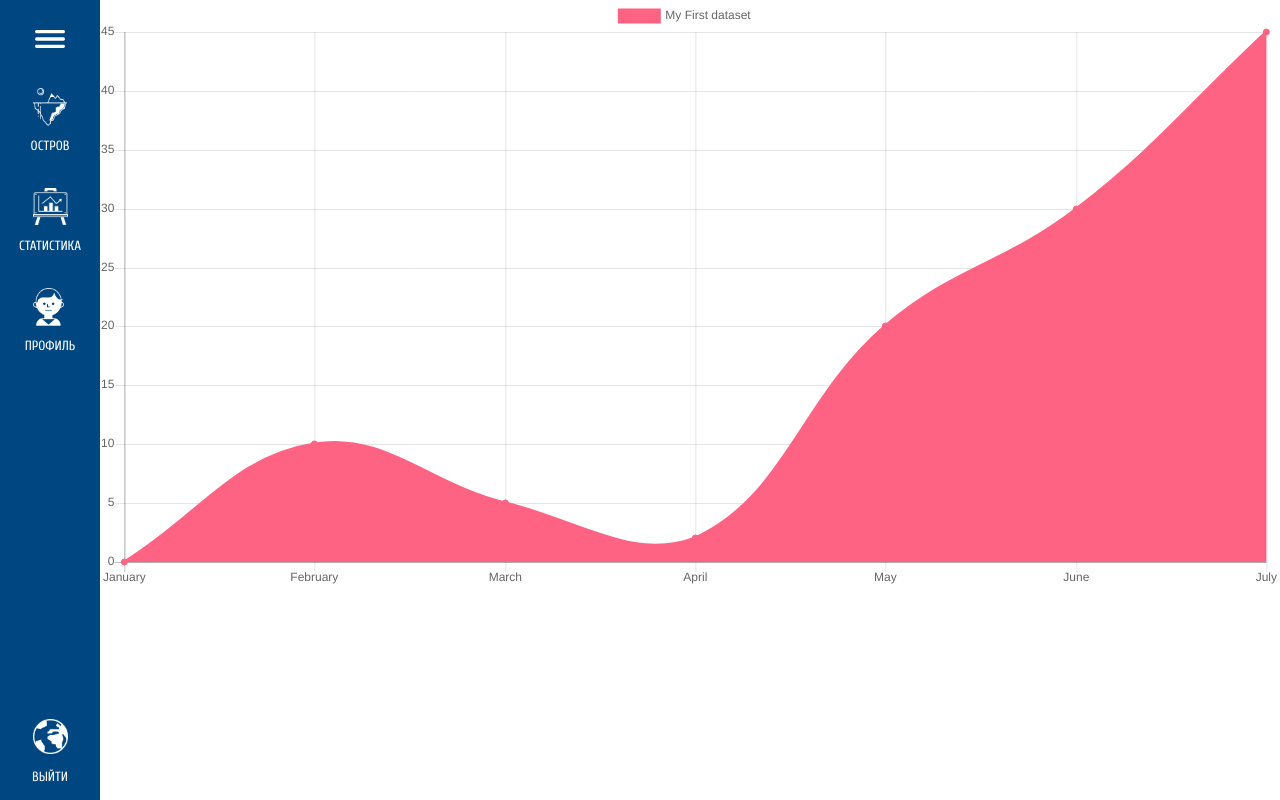
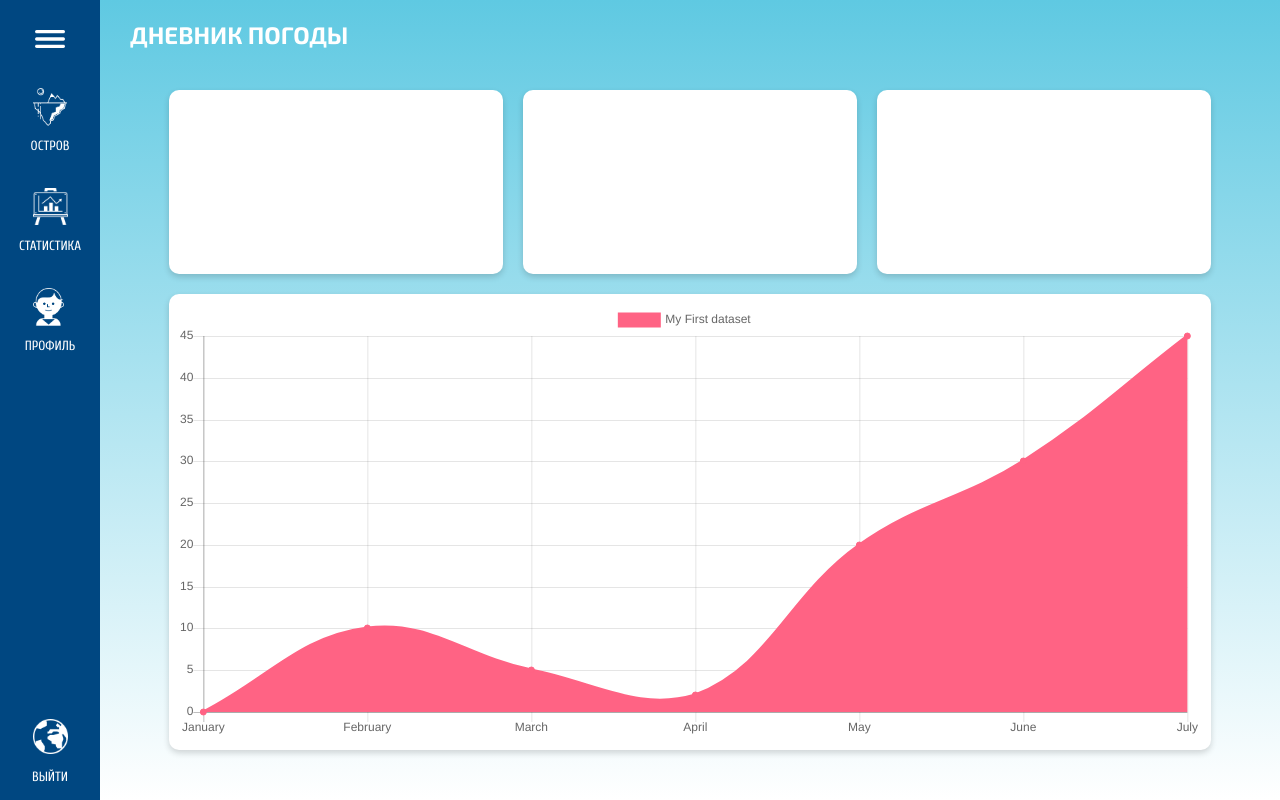
Before and after one commit to MariaKulkova/WeatherDiary, a website: page home.html in a window 1280 px wide. Both pictures are taken after a click on the link "СТАТИСТИКА". Drawn offline with Linux system fonts and the light colour scheme.

Commit message:
Implement base statistics page layout

```diff
--- a/css/statistics.css
+++ b/css/statistics.css
@@ -1,5 +1,43 @@
-.chart-container {
+.chart-section {
     position: absolute;
-    top: 0; left: 0; right: 0; bottom: 0;
+    top: 10%; left: 5%; right: 5%; bottom: 5%;
+    display: flex;
+    flex-flow: column nowrap;
+}
+
+/* Header */
+
+.header {
+    position: relative;
+    width: 100%;
+	margin: 0 auto 40px;
+	padding: 20px 0 10px;
+	box-sizing: border-box;
+}
+
+.header-title {
+    position: absolute;
+	font-family: exo2-bold;
+	font-size: 24px;
+	color: #FFF;
+	margin: 0px 0px 0px 30px;
+}
+
+/* Charts settings */
+
+.chart-settings-container {
+    display: flex;
+    flex-flow: row nowrap;
+    flex: 0 0 30%;
+    align-items: stretch;
+    justify-content: space-between;
+}
+
+.card {
+    flex-grow: 1;
     background-color: #FFF;
+    padding: 10px;
+    margin: 10px;
+    border-radius: 10px;
+    box-shadow: 0px 3px 6px rgba(0, 0, 0, 0.16);
 }
--- a/scripts/app/statistics.ts
+++ b/scripts/app/statistics.ts
@@ -35,7 +35,7 @@ class Statistcis {
             },
 
             // Configuration options go here
-            options: {}
+            options: { maintainAspectRatio: false }
         });
     }
 }
--- a/scripts/js/statistics.js
+++ b/scripts/js/statistics.js
@@ -1,14 +1,8 @@
 /// <reference path="../typings/jquery.d.ts"/>
-// class ChartData implements LinearChartData {
-//     labels: string[]
-//     datasets: CustomChartDataSet[]
-// }
-// class CustomChartDataSet implements ChartDataSet {
-//     label: string
-//     fillColor: string
-//     strokeColor: string
-//     data: number[]
-// }
+class ChartDataSet {
+}
+class ChartData {
+}
 class Statistcis {
     render() {
         let canvas = $("#myChart");
@@ -28,7 +22,7 @@ class Statistcis {
                     }]
             },
             // Configuration options go here
-            options: {}
+            options: { maintainAspectRatio: false }
         });
     }
 }
--- a/statistics.html
+++ b/statistics.html
@@ -1,3 +1,18 @@
-<div class="chart-container">
-    <canvas id="myChart"></canvas>
+<div class="header">
+    <p class="header-title">ДНЕВНИК ПОГОДЫ</p>
 </div>
+
+<div class="chart-section">
+    <div class="chart-settings-container">
+        <div class="chart-type-container card">
+        </div>
+        <div class="condition-picker card">
+        </div>
+        <div class="settings-container card">
+        </div>
+    </div>
+
+    <div class="chart-container card">
+        <canvas id="myChart"></canvas>
+    </div>
+</div>
```
Also changed, not shown: 1 other file.
